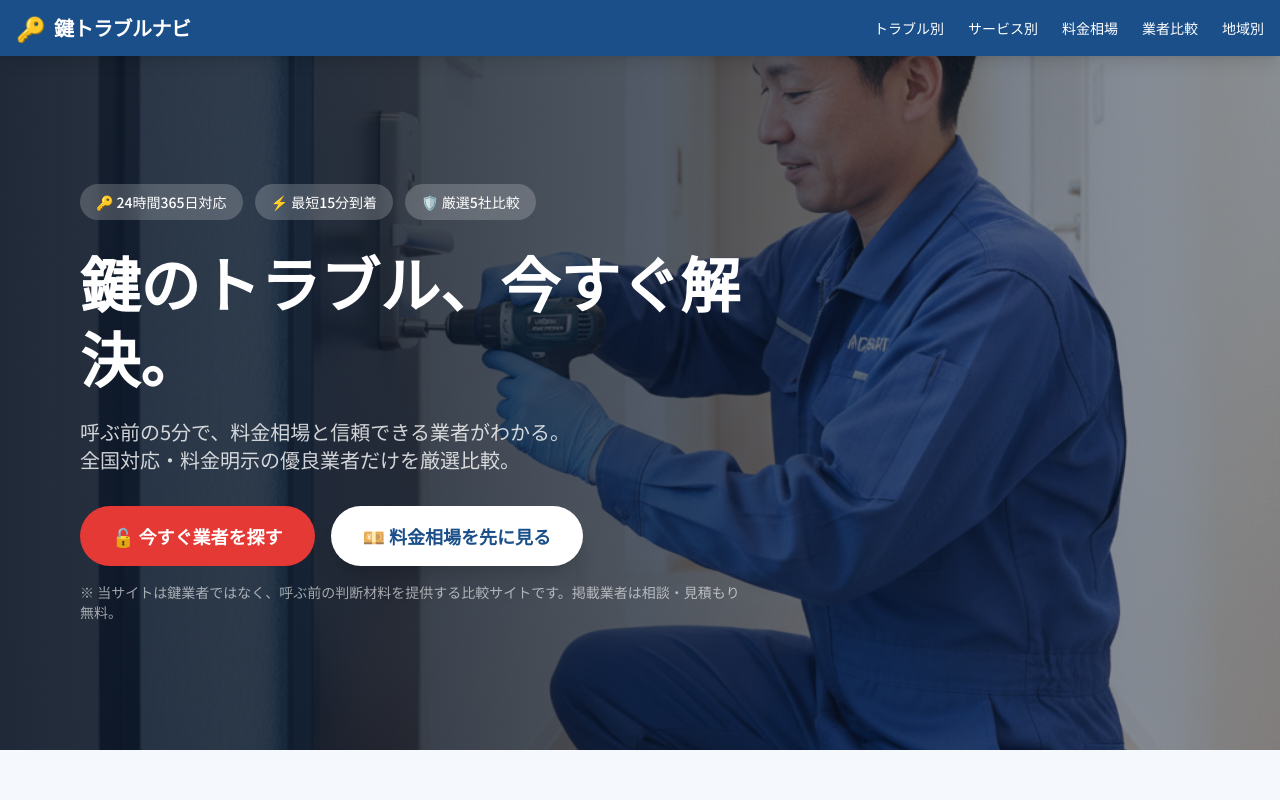
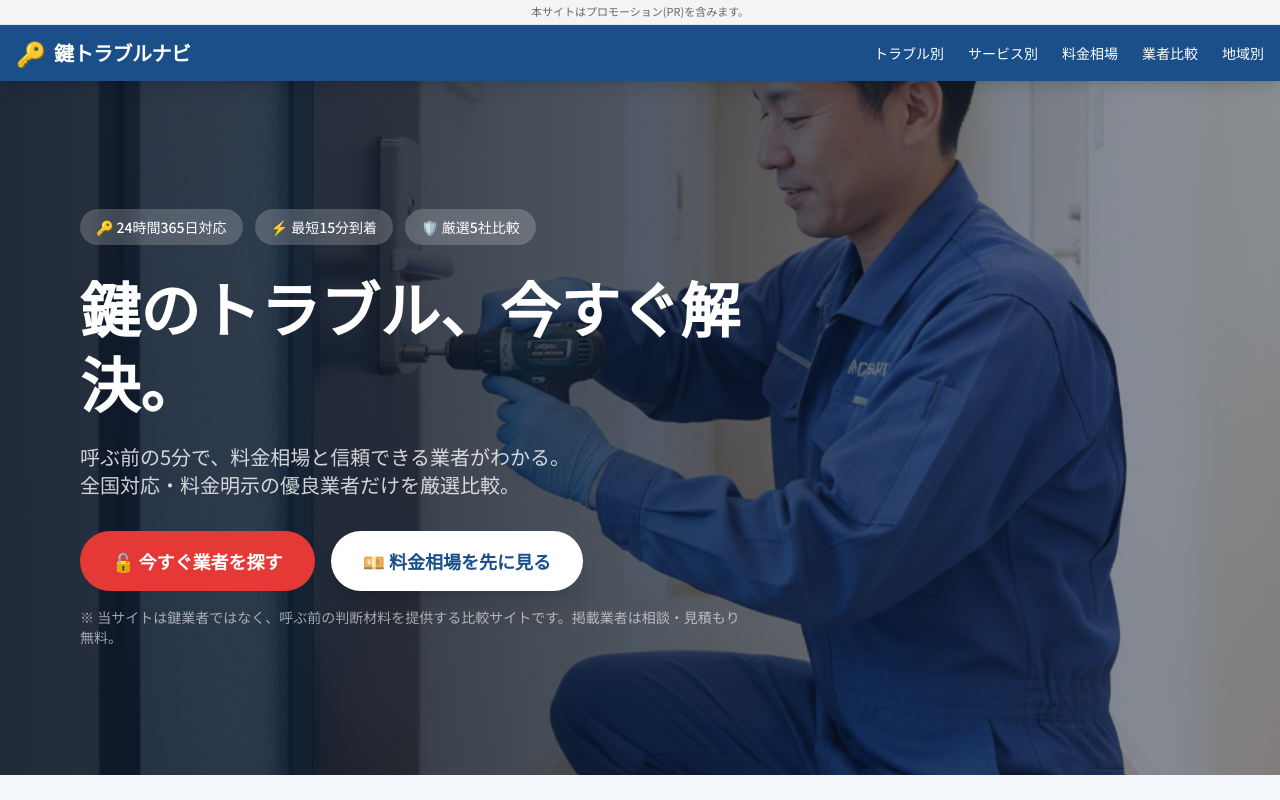
Before and after one commit to webmaster0818/kagi-trouble-navi, a Next.js app: page / in a window 1280 px wide. Shown: the top 800 px of the page. Built offline with nearby package versions, Linux system fonts and the light colour scheme.

Commit message:
PR表記バー追加(MediaXAI指示)

```diff
--- a/app/layout.tsx
+++ b/app/layout.tsx
@@ -58,7 +58,7 @@
         <meta httpEquiv="Pragma" content="no-cache" />
         <meta httpEquiv="Expires" content="0" />
       </head>
-      <body className="min-h-screen flex flex-col bg-background text-foreground">
+      <body className="min-h-screen flex flex-col bg-background text-foreground"><div style={{background:'#f4f4f4',borderBottom:'1px solid #e2e2e2',fontSize:'11px',lineHeight:1.6,color:'#666',textAlign:'center',padding:'3px 8px'}}>本サイトはプロモーション(PR)を含みます。</div>
         {children}
         <script
           type="application/ld+json"
```
